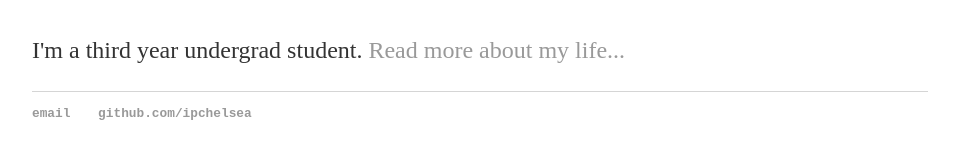
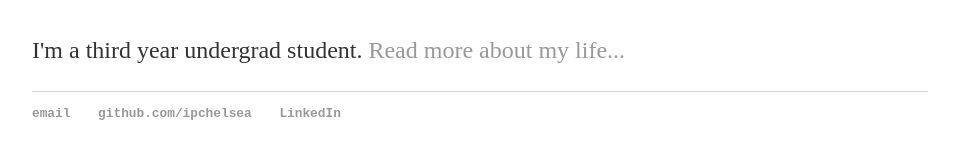
Before and after one commit to ipchelsea/ipchelsea.github.io, a Jekyll site: the page built from index.html, in a window 1280 px wide. Shown: the part 167-326 px from the top of the page, without its empty margins (160-1119 px from the left). Built offline with Jekyll 4.4.1, drawn with Linux system fonts in a browser that asks for light colours.

Commit message:
Update default.html

```diff
--- a/_layouts/default.html
+++ b/_layouts/default.html
@@ -24,7 +24,7 @@
 	    		<ul>
 	        		<li><a href="mailto:chelsea.ip@go.shoreline.edu">email</a></li>
 	        		<li><a href="https://github.com/ipchelsea">github.com/ipchelsea</a></li>
-				<li><a href="https://www.linkedin.com/in/chelsea-ip-701a25124/"</a></li>
+				<li><a href="https://www.linkedin.com/in/chelsea-ip-701a25124/">LinkedIn</a></li>
 				</ul>
 			</footer>
 		</body>
```
